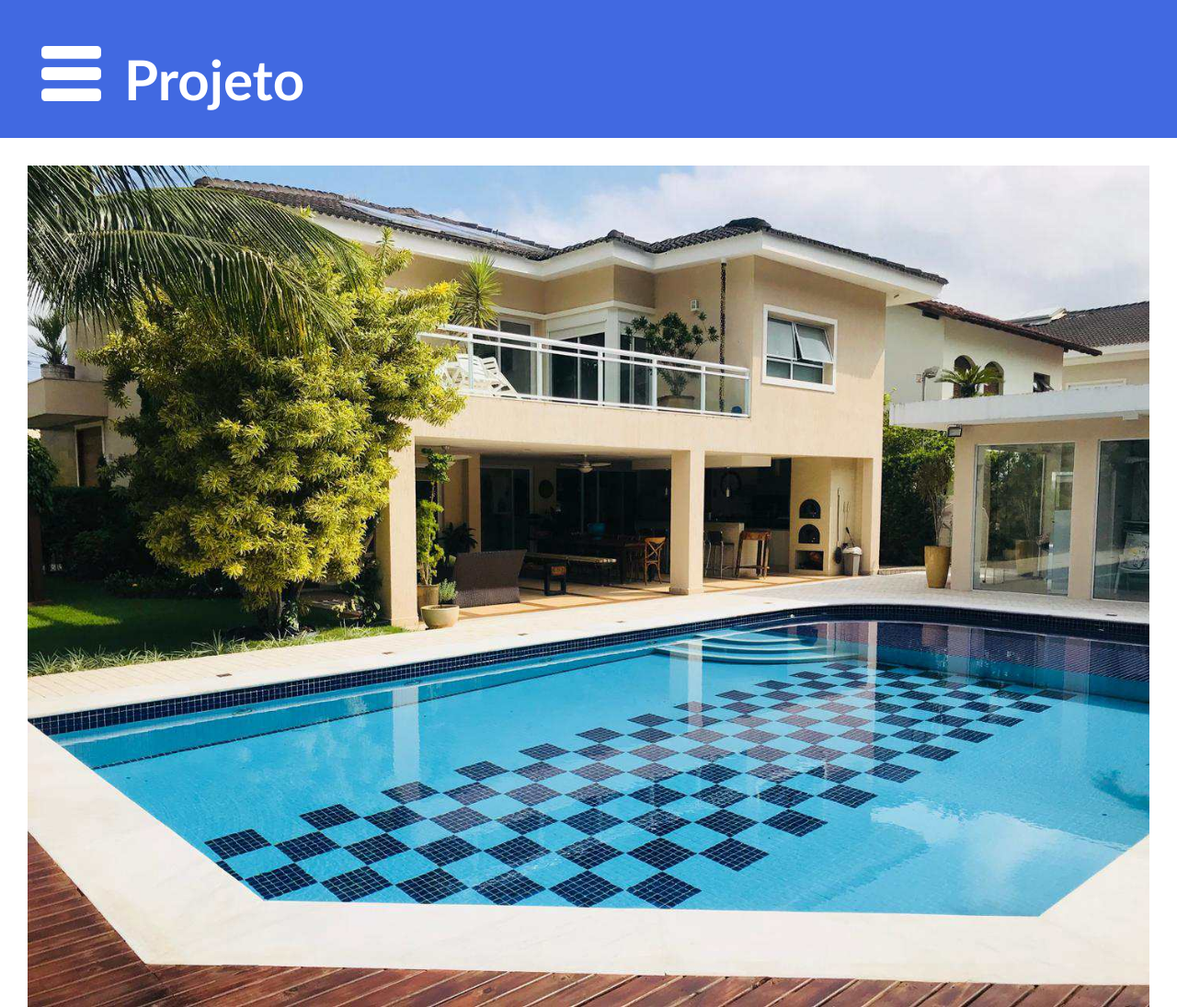
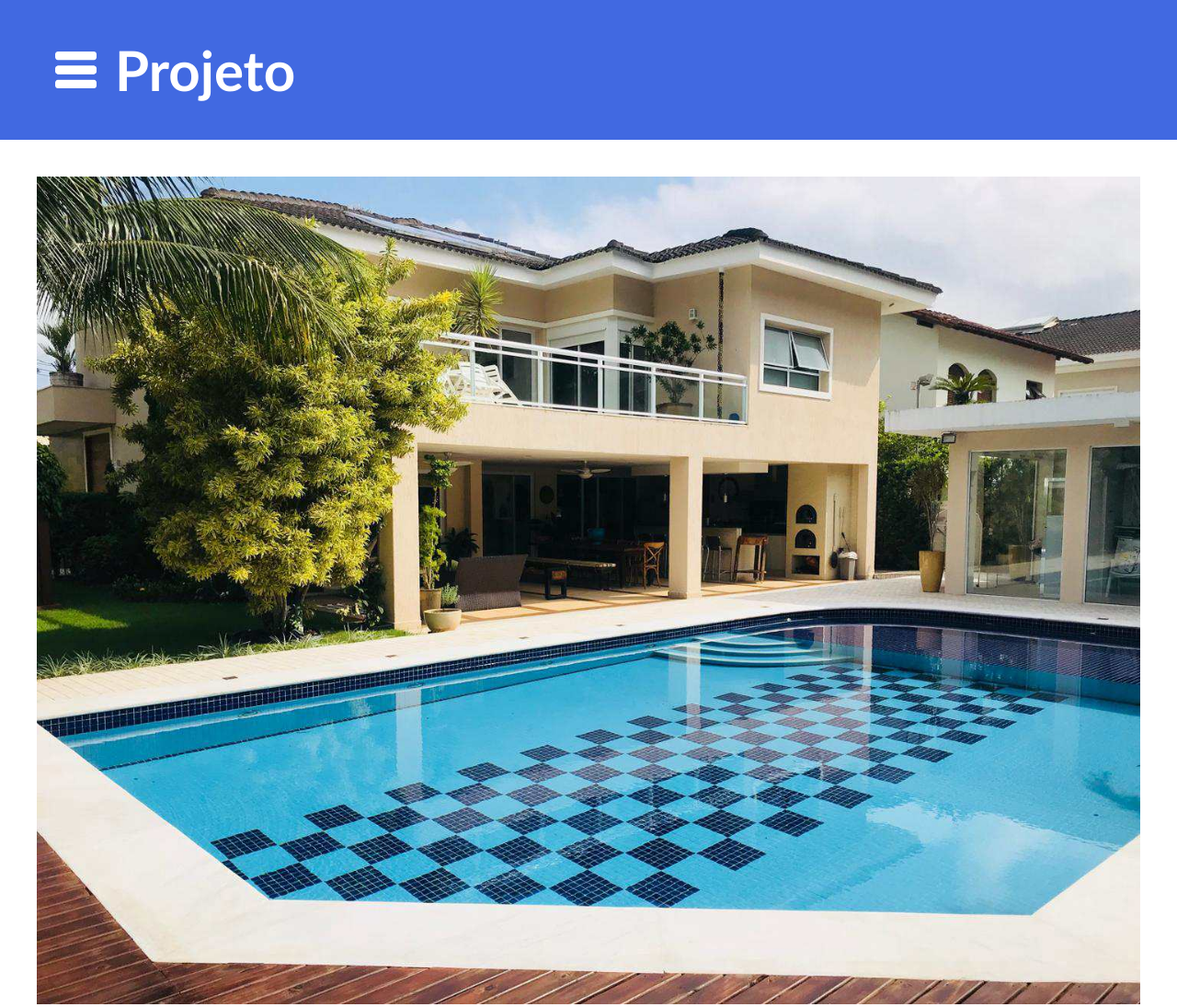
Before and after one commit to AliceMeneses/desafio-decola, a plain HTML site: page index.html in a window 1280 px wide. Shown: the whole page at 92% size. Drawn offline with Linux system fonts and the light colour scheme.

Commit message:
Modificar box-model do menu e do main

```diff
--- a/main.css
+++ b/main.css
@@ -7,17 +7,14 @@ header {
     flex-direction: row;
     justify-content: flex-start;
     background-color: #4169E1;
-    height: 130px;
-    padding: 10px;
-    text-align: right;
+    align-items: center;
 }
 
 #icone-menu {
-    height: 60px;
-    width: 65px;
-    margin-top: 40px;
-    margin-left: 35px;
-    margin-right: 25px;
+    height: 40px;
+    width: 45px;
+    margin-left: 60px;
+    margin-right: 20px;
 }
 
 #titulo {
@@ -27,7 +24,7 @@ header {
 }
 
 main {
-    margin: 30px;
+    margin: 40px;
 }
 
 #img-casa {
```
